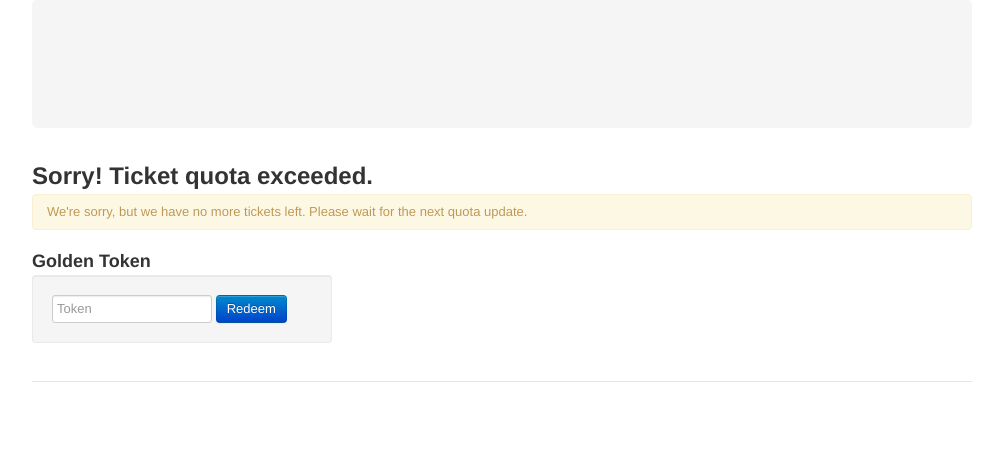
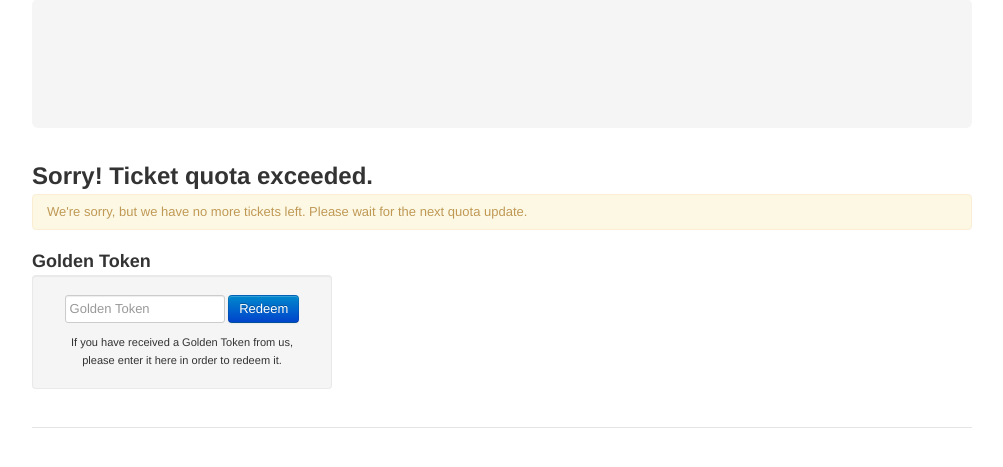
Before and after one commit to informancer/c4sh_preorder, a Django app: template c4sh_preorder/templates/buy.html in a window 1280 px wide. Shown: the part 61-528 px from the top of the page, without its empty margins (138-1141 px from the left). Run offline with Django 3.2, Linux system fonts and the light colour scheme; the template is opened without the code that fills it, so the values that code supplies are empty.

Commit message:
Templates are now fully English and less confusing

```diff
--- a/c4sh_preorder/demoevent.py
+++ b/c4sh_preorder/demoevent.py
@@ -66,7 +66,7 @@ EVENT_PAYMENT_DETAILS =  "Chaos Computer Club Ossendorf ltd.\n" + \
 EVENT_DASHBOARD_TEXT = "Here be important event-related supervisor information.<br />" + \
                        "You can define this text in EVENT_DASHBOARD_TEXT."
 # Event description
-EVENT_DESCRIPTION_TEXT = "Die SIGINT ist eine dreit&auml;gige Konferenz des CCC Ossendorf in K&ouml;ln, die sich mit Techniken wie Bluetooth hacking, EFI rootkits und Malware Analysis on Android Phones, aber auch um gesellschaftspolitische Forderungen und Utopien, um Hacktivismus, kreative Normverletzungen und Premium-Erfas befasst.\n"
+EVENT_DESCRIPTION_TEXT = "SIGINT is an international hacker conference.\n"
 
 # Text for payment ack notification email
 EVENT_PAYMENT_ACK_MAIL_TEXT = 	"English version below" + \
@@ -84,7 +84,7 @@ EVENT_PAYMENT_ACK_MAIL_TEXT = 	"English version below" + \
  "\n\nSee you on SIGINT12!\nSIGINT Orga"
 
 # Footer note visible on all pages
-EVENT_FOOTER_NOTE = "Bei Fragen und Problemen bitte direkt eine Mail an die <a href='mailto:"+EVENT_CONTACT_MAILTO+"'>SIGINT Orga Crew</a>"
+EVENT_FOOTER_NOTE = "If you experience any difficulties with our presale, please contact the <a href='mailto:"+EVENT_CONTACT_MAILTO+"'>SIGINT Orga</a>."
 
 # do not allow downloads before this date, YYYY-mm-dd HH:MM:SS
 EVENT_DOWNLOAD_DATE = "2012-09-28 00:00:00"
--- a/c4sh_preorder/templates/buy.html
+++ b/c4sh_preorder/templates/buy.html
@@ -53,8 +53,7 @@
               {% endif %}
 
             </table>
-<p>F&uuml;r Kinder unter 12 Jahre ist der Eintritt frei.
-Als Sch&uuml;ler gelten alle mit Sch&uuml;lerausweis I. Das bedeutet, dass nur "echte" Sch&uuml;ler diese Tickets erhalten. Berufssch&uuml;ler, Studierende und andere sind von der Erm&auml;&szlig;igung ausgenommen.</p>
+          <p>Hackers under the age of 18 years qualify for the <em>Up-and-coming</em> ticket. Hackers under the age of 12 years get in for free while accompanied by an adult.</p>
           {% else %}
             <h2>{% trans "Sorry! Ticket quota exceeded."%}</h2>
             <div class="alert alert-warning">
@@ -117,10 +116,13 @@ Als Sch&uuml;ler gelten alle mit Sch&uuml;lerausweis I. Das bedeutet, dass nur "
         <div class="span4">
           <h3>Golden Token</h3>
           {% if not cart %}
-            <form class="well form-search" method="POST" action="{% url "redeem-token" %}">
+            <form class="well form-search" style="text-align: center;" method="POST" action="{% url "redeem-token" %}">
               {% csrf_token %}
-              <input name="token" type="text" class="input-medium" placeholder="{% trans "Token"%}">
+              <input name="token" type="text" class="input-medium" placeholder="{% trans "Golden Token"%}">
               <button type="submit" class="btn btn-primary">{% trans "Redeem"%}</button>
+              <div style="font-size:85%; padding: 10px 10px 0 10px;">
+                If you have received a Golden Token from us, please enter it here in order to redeem it.
+              </div>
             </form>
           {% else %}
             <div class="alert alert-info">
--- a/c4sh_preorder/templates/checkout.html
+++ b/c4sh_preorder/templates/checkout.html
@@ -61,7 +61,7 @@
                   </label>
                 </div>
                 {% endif %}
-                <button type="submit" class="btn btn-success"><i class="icon-ok icon-white"></i> {% trans "Preorder these tickets"%}</button>
+                <button type="submit" class="btn btn-success"><i class="icon-ok icon-white"></i> {% trans "Place binding order"%}</button>
               </div>
             </form>
 
```
